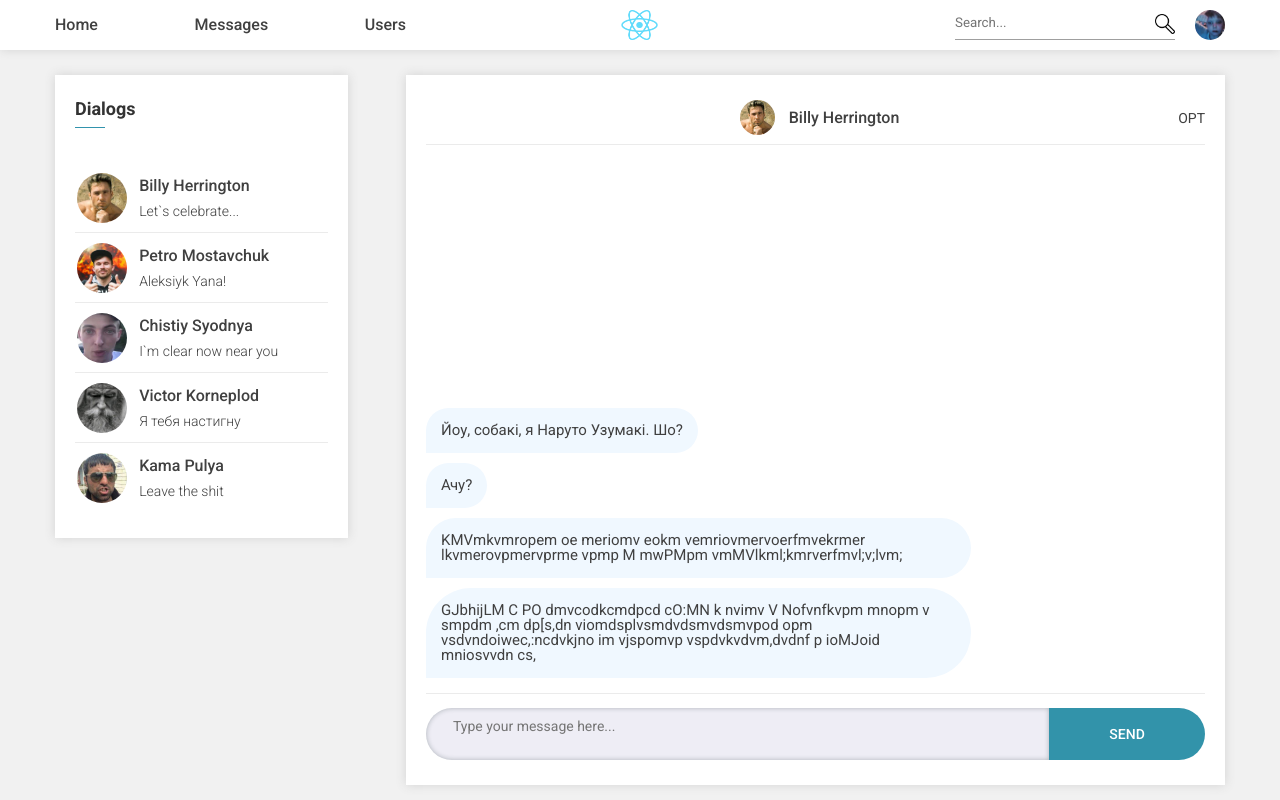
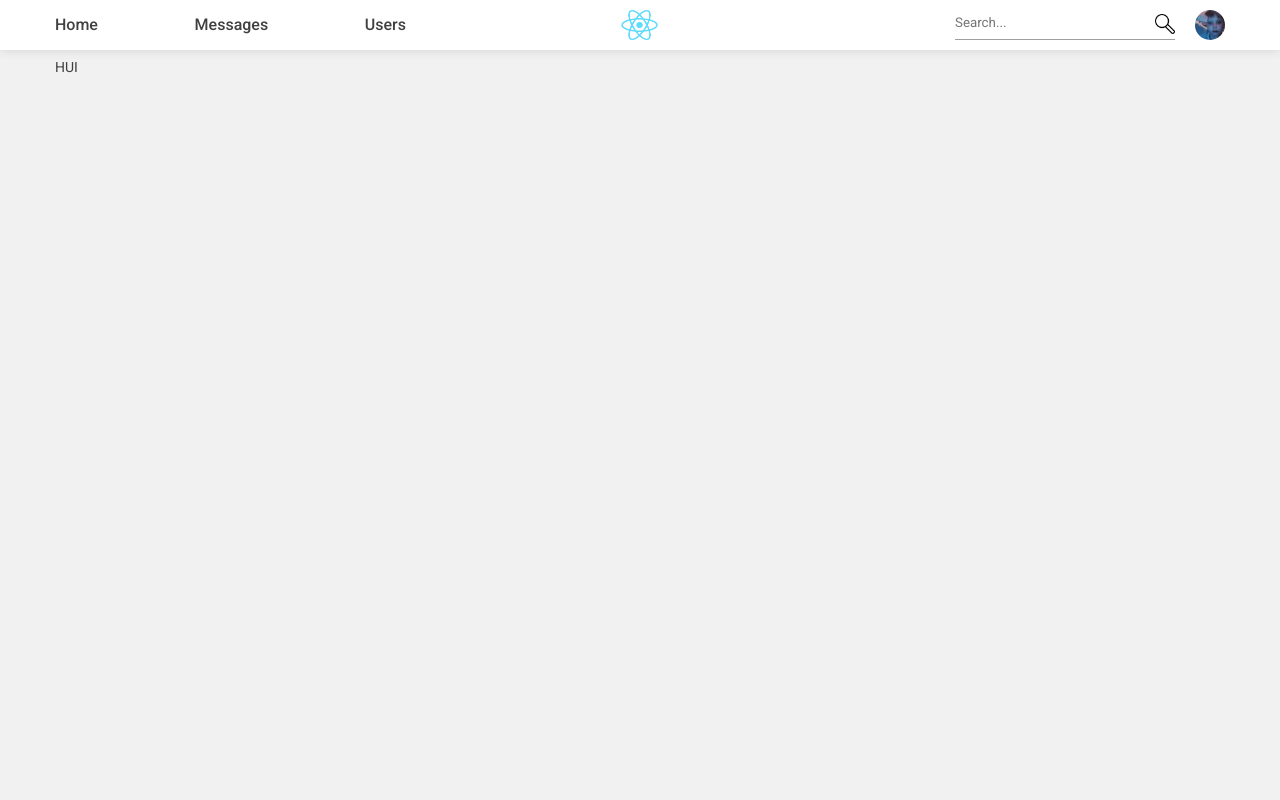
Before and after one commit to darkysadow/social-network-react, a React (Create React App) app: page /profile in a window 1280 px wide. Built offline with nearby package versions, Linux system fonts and the light colour scheme.

Commit message:
Refactored container-block, from common to individual of pages. Created 'UsersProfile' container and functional components

```diff
--- a/src/components/Body.jsx
+++ b/src/components/Body.jsx
@@ -4,17 +4,17 @@ import Messages from './messages/Messages';
 import s from './Body.module.css';
 import { Route, Routes } from "react-router-dom";
 import UsersContainer from './users/UsersContainer';
+import UsersProfileContainer from './usersProfile/UsersProfileContainer';
 
 const Body = (props) => {
     return (
         <main className={s.main}>
-            <div className="container">
                 <Routes>
                     <Route path="/home" element={<Home />} />
                     <Route path="/*" element={<Messages />} />
                     <Route path='/users' element={<UsersContainer/>} />
+                    <Route path='/profile/*' element={<UsersProfileContainer />} />
                 </Routes>
-            </div>
         </main>
     );
 }
--- a/src/components/home/Home.jsx
+++ b/src/components/home/Home.jsx
@@ -5,11 +5,14 @@ import HomeLeft from "./left/HomeLeft";
 import HomeRight from "./right/HomeRight";
 
 const Home = (props) => {
-    return(<div className={s.home}>
-        <HomeLeft />
-        <HomeCenter />
-        <HomeRight />
-    </div>);
+    return (
+        <div className="container">
+            <div className={s.home}>
+                <HomeLeft />
+                <HomeCenter />
+                <HomeRight />
+            </div>
+        </div>);
 }
 
 export default Home;
--- a/src/components/messages/Messages.jsx
+++ b/src/components/messages/Messages.jsx
@@ -4,9 +4,12 @@ import DialogsBarContainer from "./dialogsBar/DialogsBarContainer";
 import MessagesFieldContainer from "./messagesField/MessagesFieldContainer";
 
 const Messages = (props) => {
-    return (<div className={s.messages}>
-        <DialogsBarContainer />
-        <MessagesFieldContainer />
-    </div>);
+    return (
+        <div className="container">
+            <div className={s.messages}>
+                <DialogsBarContainer />
+                <MessagesFieldContainer />
+            </div>
+        </div>);
 }
 export default Messages;
--- a/src/components/users/Users.jsx
+++ b/src/components/users/Users.jsx
@@ -4,6 +4,7 @@ import BlockStyles from './../block-styles/BlockStyles.module.css'
 import BlockTitle from "../block-styles/BlockTitle";
 import { serverUsersData } from "../../server-immitator/users-page";
 import preloader from './../../img/preloader.gif';
+import { NavLink } from "react-router-dom";
 
 const Users = (props) => {
     let slow3g = React.createRef();
@@ -60,7 +61,7 @@ const Users = (props) => {
                             </div>
                             <div className={s.center}>
                                 <div className={s.nameBlock}>
-                                    <div><p><a href="#">{u.firstname + " " + u.surname}</a> , {u.old}</p></div>
+                                    <div><p><NavLink to={"/profile/id"+u.id}>{u.firstname + " " + u.surname}</NavLink> , {u.old}</p></div>
                                     <div></div>
                                 </div>
                                 <div className={s.bio}>
--- a/src/components/users/UsersContainer.jsx
+++ b/src/components/users/UsersContainer.jsx
@@ -15,7 +15,10 @@ class UsersContainer extends React.Component {
             }
     }
     render() {
-        return (<Users users={this.props.users} isFetching={this.props.isFetching} follow={this.props.follow} unfollow={this.props.unfollow} setUsers={this.props.setUsers} toggleIsFetching={this.props.toggleIsFetching}/>)
+        return (
+            <div className="container">
+        <Users users={this.props.users} isFetching={this.props.isFetching} follow={this.props.follow} unfollow={this.props.unfollow} setUsers={this.props.setUsers} toggleIsFetching={this.props.toggleIsFetching}/>
+        </div>)
     }
 }
 
--- /dev/null
+++ b/src/components/usersProfile/UsersProfile.jsx
@@ -0,0 +1,7 @@
+import React from "react";
+
+const UsersProfile = (props) => {
+    return (<div><p>HUI</p></div>);
+}
+
+export default UsersProfile;
--- /dev/null
+++ b/src/components/usersProfile/UsersProfileContainer.jsx
@@ -0,0 +1,22 @@
+import React from "react";
+import UsersProfile from "./UsersProfile";
+import { connect } from 'react-redux';
+
+class UsersProfileContainer extends React.Component {
+    render() {
+        return (
+            <div className="container">
+                <UsersProfile />
+            </div>
+        )
+    }
+}
+
+let mapStateToProps = (state) => {
+    return {
+        userInfo: state.usersPage.user
+    }
+
+}
+
+export default connect(mapStateToProps)(UsersProfileContainer);
```
